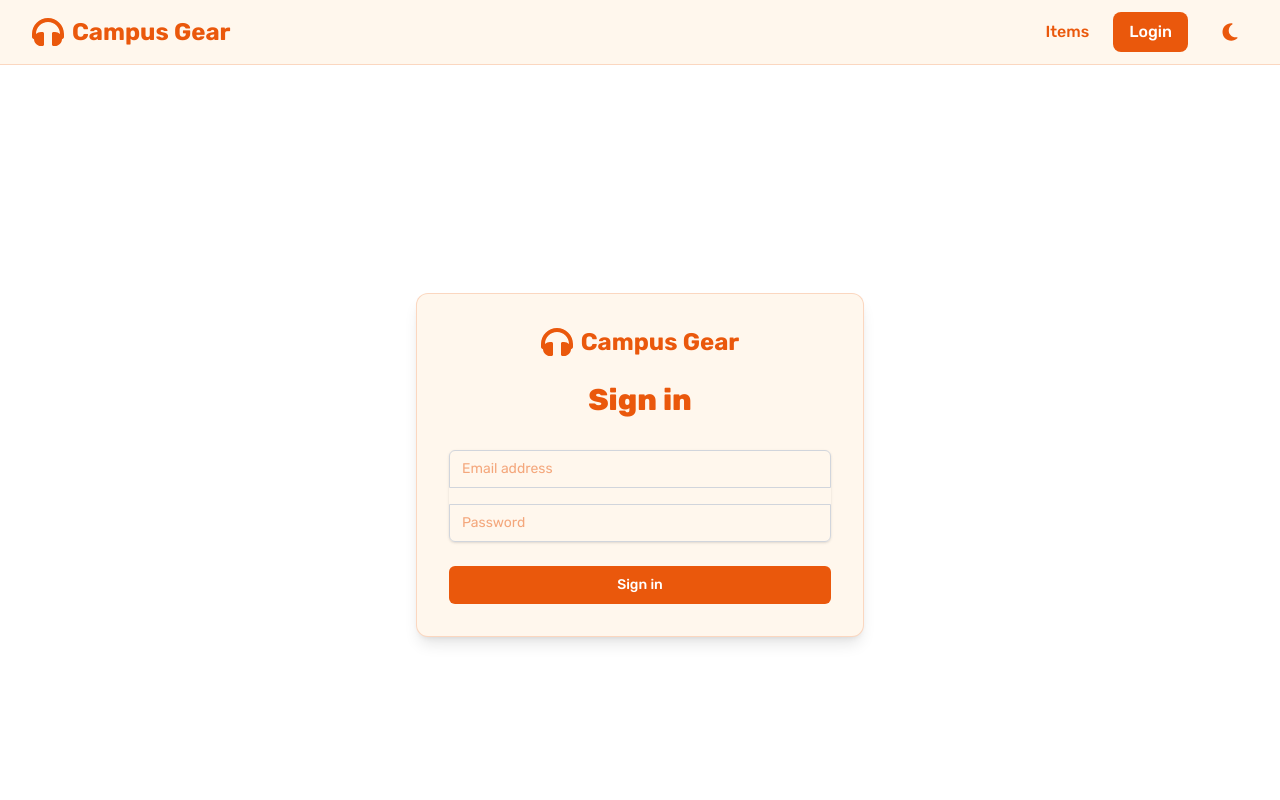
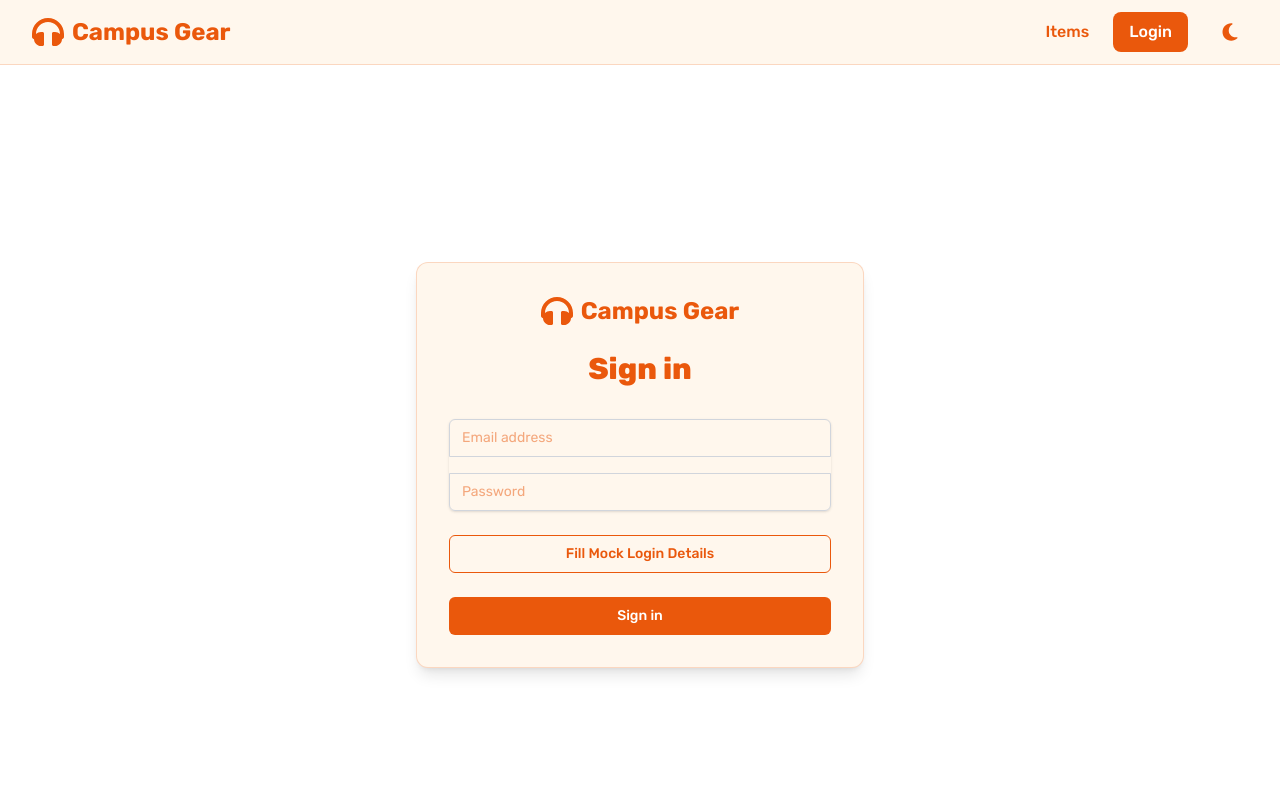
Before and after one commit to dibbockb/campus-gear, a Next.js app: page /login in a window 1280 px wide. Shown: the top 800 px of the page. Built offline with nearby package versions, Linux system fonts and the light colour scheme.

Commit message:
Added Mock Login Fill Button

```diff
--- a/src/app/login/page.js
+++ b/src/app/login/page.js
@@ -63,6 +63,19 @@ function LoginForm() {
                 </div>
             </div>
 
+            <div>
+                <button
+                    type="button"
+                    onClick={() => {
+                        setEmail('instructor@proghero.com');
+                        setPassword('pakhipakapepekhay');
+                    }}
+                    className="w-full flex justify-center py-2 px-4 border border-primary text-sm font-medium rounded-md text-primary bg-transparent hover:bg-primary/10 focus:outline-none focus:ring-2 focus:ring-offset-2 focus:ring-primary transition"
+                >
+                    Fill Mock Login Details
+                </button>
+            </div>
+
             {error && (
                 <div className="text-red-500 text-sm text-center font-medium">
                     {error}
```
